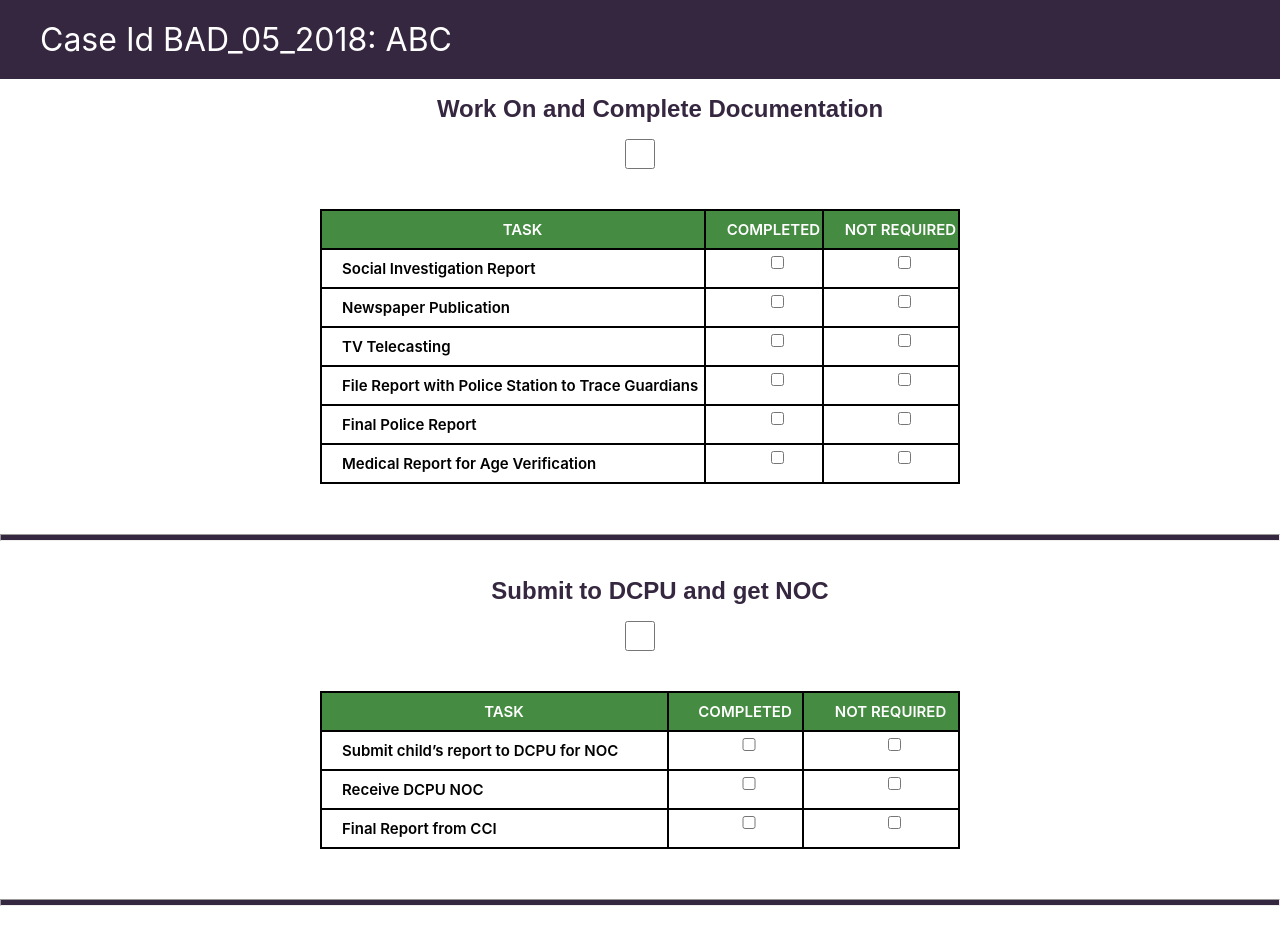
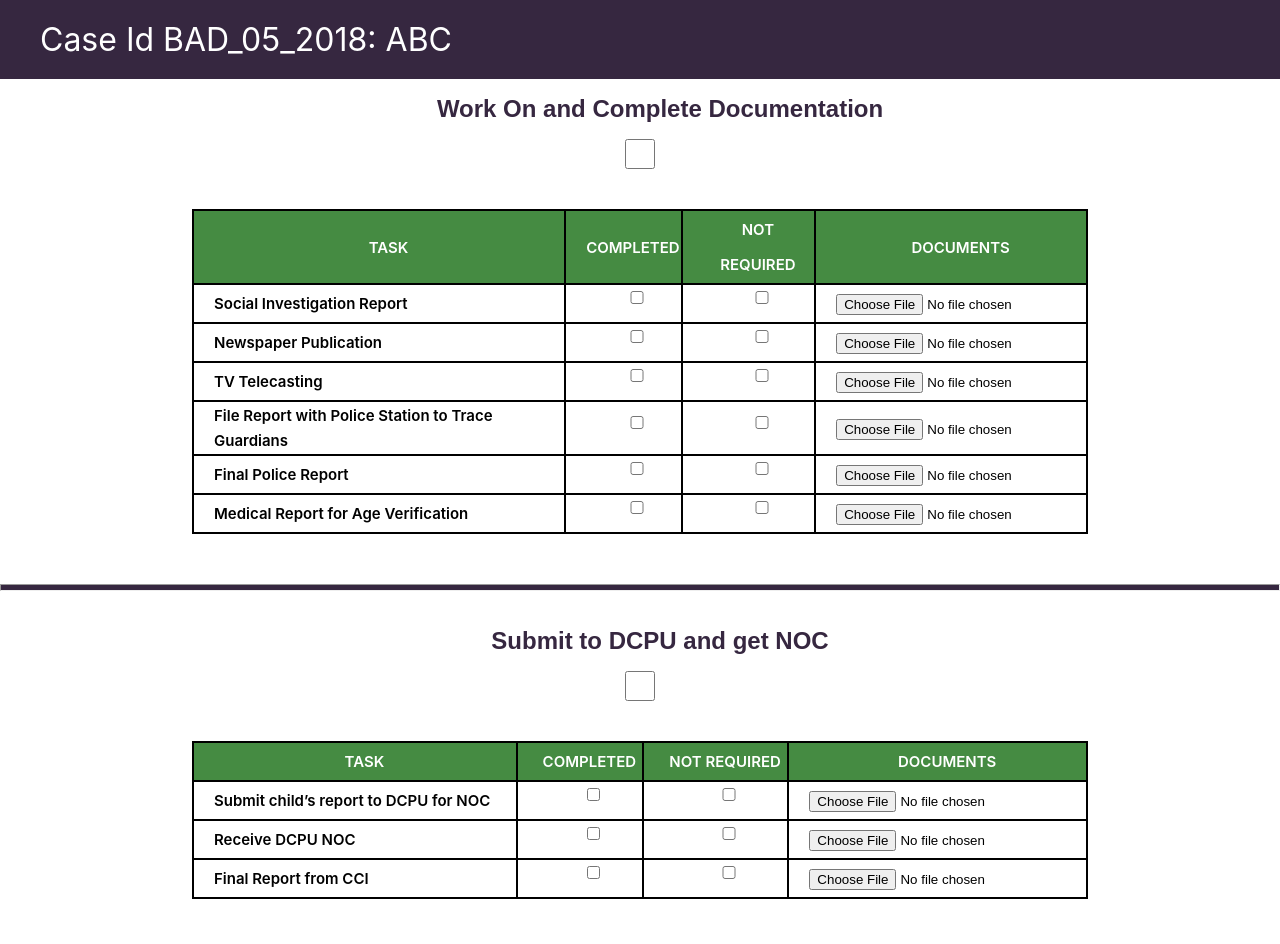
Before and after one commit to tanyaarora2/Team4-CodeToGive, a React (Create React App) app in the folder Frontend/: page /AdmittedTimeline in a window 1280 px wide. Shown: the top 944 px of the page. Built offline with nearby package versions, Linux system fonts and the light colour scheme.

Commit message:
Added input documents

```diff
--- a/Frontend/src/scenes/Mgmt/AbandonedTimeline.js
+++ b/Frontend/src/scenes/Mgmt/AbandonedTimeline.js
@@ -5,6 +5,8 @@ const AbandonedTimeline = () => {
 
   const caseID = "BAD_05_2018";  /*To be fetched from DB*/
   const Name = "ABC";  /*To be fetched from DB*/
+  const [selectedFile, setSelectedFile] = useState();
+  const [isFilePicked, setIsFilePicked] = useState(false);
 
 
   const [step_one, setStepOne] = useState(() => {
@@ -184,7 +186,10 @@ const AbandonedTimeline = () => {
     }
   };
 
-
+  const changeHandler = (event) => {
+		setSelectedFile(event.target.files[0]);
+		setIsFilePicked(true);
+	};
 
 
   return (
@@ -212,6 +217,7 @@ const AbandonedTimeline = () => {
             <th>Task</th>
             <th>Completed</th>
             <th>Not Required</th>
+            <th>Documents</th>
           </tr>
         </thead>
           <tbody>
@@ -229,6 +235,7 @@ const AbandonedTimeline = () => {
                     </label>
                   </td>
                 ))}
+                <td><input type="file" name="file" onChange={changeHandler} /></td>
               </tr>
             ))}
           </tbody>
@@ -260,6 +267,7 @@ const AbandonedTimeline = () => {
             <th>Task</th>
             <th>Completed</th>
             <th>Not Required</th>
+            <th>Documents</th>
           </tr>
           </thead>
           <tbody>
@@ -277,6 +285,7 @@ const AbandonedTimeline = () => {
                     </label>
                   </td>
                 ))}
+                <td><input type="file" name="file" onChange={changeHandler} /></td>
               </tr>
             ))}
           </tbody>
@@ -307,6 +316,7 @@ const AbandonedTimeline = () => {
             <th>Task</th>
             <th>Completed</th>
             <th>Not Required</th>
+            <th>Documents</th>
           </tr>
           </thead>
           <tbody>
@@ -324,6 +334,7 @@ const AbandonedTimeline = () => {
                     </label>
                   </td>
                 ))}
+                <td><input type="file" name="file" onChange={changeHandler} /></td>
               </tr>
             ))}
           </tbody>
@@ -353,6 +364,7 @@ const AbandonedTimeline = () => {
             <th>Task</th>
             <th>Completed</th>
             <th>Not Required</th>
+            <th>Documents</th>
           </tr>
           </thead>
           <tbody>
@@ -370,6 +382,7 @@ const AbandonedTimeline = () => {
                     </label>
                   </td>
                 ))}
+                <td><input type="file" name="file" onChange={changeHandler} /></td>
               </tr>
             ))}
           </tbody>
--- a/Frontend/src/scenes/Mgmt/AdmittedTimeline.js
+++ b/Frontend/src/scenes/Mgmt/AdmittedTimeline.js
@@ -5,6 +5,8 @@ const AdmittedTimeline = () => {
 
   const caseID = "BAD_05_2018";  /*To be fetched from DB*/
   const Name = "ABC";  /*To be fetched from DB*/
+  const [selectedFile, setSelectedFile] = useState();
+  const [isFilePicked, setIsFilePicked] = useState(false);
 
 
   const [step_one, setStepOne] = useState(() => {
@@ -183,7 +185,10 @@ const AdmittedTimeline = () => {
     }
   };
 
-
+  const changeHandler = (event) => {
+		setSelectedFile(event.target.files[0]);
+		setIsFilePicked(true);
+	};
 
 
   return (
@@ -211,6 +216,7 @@ const AdmittedTimeline = () => {
             <th>Task</th>
             <th>Completed</th>
             <th>Not Required</th>
+            <th>Documents</th>
           </tr>
         </thead>
           <tbody>
@@ -228,6 +234,7 @@ const AdmittedTimeline = () => {
                     </label>
                   </td>
                 ))}
+                <td><input type="file" name="file" onChange={changeHandler} /></td>
               </tr>
             ))}
           </tbody>
@@ -259,6 +266,7 @@ const AdmittedTimeline = () => {
             <th>Task</th>
             <th>Completed</th>
             <th>Not Required</th>
+            <th>Documents</th>
           </tr>
           </thead>
           <tbody>
@@ -276,6 +284,7 @@ const AdmittedTimeline = () => {
                     </label>
                   </td>
                 ))}
+                <td><input type="file" name="file" onChange={changeHandler} /></td>
               </tr>
             ))}
           </tbody>
@@ -305,6 +314,7 @@ const AdmittedTimeline = () => {
             <th>Task</th>
             <th>Completed</th>
             <th>Not Required</th>
+            <th>Documents</th>
           </tr>
           </thead>
           <tbody>
@@ -322,6 +332,7 @@ const AdmittedTimeline = () => {
                     </label>
                   </td>
                 ))}
+                <td><input type="file" name="file" onChange={changeHandler} /></td>
               </tr>
             ))}
           </tbody>
@@ -351,6 +362,7 @@ const AdmittedTimeline = () => {
             <th>Task</th>
             <th>Completed</th>
             <th>Not Required</th>
+            <th>Documents</th>
           </tr>
           </thead>
           <tbody>
@@ -368,6 +380,7 @@ const AdmittedTimeline = () => {
                     </label>
                   </td>
                 ))}
+                <td><input type="file" name="file" onChange={changeHandler} /></td>
               </tr>
             ))}
           </tbody>
--- a/Frontend/src/scenes/Mgmt/DetailedTimeline.css
+++ b/Frontend/src/scenes/Mgmt/DetailedTimeline.css
@@ -29,7 +29,7 @@
     border-collapse: collapse;
     margin-left: auto;
     margin-right: auto;
-    width: 50%;
+    width: 70%;
     margin-top: 40px;
 
   }
--- a/Frontend/src/scenes/Mgmt/OrphanedTimeline.js
+++ b/Frontend/src/scenes/Mgmt/OrphanedTimeline.js
@@ -5,6 +5,8 @@ const OrphanedTimeline = () => {
 
   const caseID = "BAD_05_2018";  /*To be fetched from DB*/
   const Name = "ABC";  /*To be fetched from DB*/
+  const [selectedFile, setSelectedFile] = useState();
+  const [isFilePicked, setIsFilePicked] = useState(false);
 
   const [step_one, setStepOne] = useState(() => {
     const storedStepOne = localStorage.getItem(`${caseID}_orphaned_step_one`);
@@ -184,6 +186,10 @@ const OrphanedTimeline = () => {
     }
   };
 
+  const changeHandler = (event) => {
+		setSelectedFile(event.target.files[0]);
+		setIsFilePicked(true);
+	};
 
 
 
@@ -212,6 +218,7 @@ const OrphanedTimeline = () => {
             <th>Task</th>
             <th>Completed</th>
             <th>Not Required</th>
+            <th>Documents</th>
           </tr>
         </thead>
           <tbody>
@@ -229,6 +236,7 @@ const OrphanedTimeline = () => {
                     </label>
                   </td>
                 ))}
+                <td><input type="file" name="file" onChange={changeHandler} /></td>
               </tr>
             ))}
           </tbody>
@@ -259,6 +267,7 @@ const OrphanedTimeline = () => {
             <th>Task</th>
             <th>Completed</th>
             <th>Not Required</th>
+            <th>Documents</th>
           </tr>
           </thead>
           <tbody>
@@ -276,6 +285,7 @@ const OrphanedTimeline = () => {
                     </label>
                   </td>
                 ))}
+                <td><input type="file" name="file" onChange={changeHandler} /></td>
               </tr>
             ))}
           </tbody>
@@ -305,6 +315,7 @@ const OrphanedTimeline = () => {
             <th>Task</th>
             <th>Completed</th>
             <th>Not Required</th>
+            <th>Documents</th>
           </tr>
           </thead>
           <tbody>
@@ -322,6 +333,7 @@ const OrphanedTimeline = () => {
                     </label>
                   </td>
                 ))}
+                <td><input type="file" name="file" onChange={changeHandler} /></td>
               </tr>
             ))}
           </tbody>
@@ -351,6 +363,7 @@ const OrphanedTimeline = () => {
             <th>Task</th>
             <th>Completed</th>
             <th>Not Required</th>
+            <th>Documents</th>
           </tr>
           </thead>
           <tbody>
@@ -368,6 +381,7 @@ const OrphanedTimeline = () => {
                     </label>
                   </td>
                 ))}
+                <td><input type="file" name="file" onChange={changeHandler} /></td>
               </tr>
             ))}
           </tbody>
--- a/Frontend/src/scenes/Mgmt/SurrenderedTimeline.js
+++ b/Frontend/src/scenes/Mgmt/SurrenderedTimeline.js
@@ -4,6 +4,8 @@ import './DetailedTimeline.css';
 const SurrenderedTimeline = () => {
   const caseID = "BAD_05_2018";  /*To be fetched from DB*/
   const Name = "ABC";  /*To be fetched from DB*/
+  const [selectedFile, setSelectedFile] = useState();
+  const [isFilePicked, setIsFilePicked] = useState(false);
 
   const [step_one, setStepOne] = useState(() => {
     const storedStepOne = localStorage.getItem(`${caseID}_surrendered_step_one`);
@@ -154,6 +156,10 @@ const SurrenderedTimeline = () => {
     }
   };
 
+  const changeHandler = (event) => {
+		setSelectedFile(event.target.files[0]);
+		setIsFilePicked(true);
+	};
 
 
 
@@ -182,6 +188,7 @@ const SurrenderedTimeline = () => {
             <th>Task</th>
             <th>Completed</th>
             <th>Not Required</th>
+            <th>Documents</th>
           </tr>
         </thead>
           <tbody>
@@ -199,6 +206,7 @@ const SurrenderedTimeline = () => {
                     </label>
                   </td>
                 ))}
+                <td><input type="file" name="file" onChange={changeHandler} /></td>
               </tr>
             ))}
           </tbody>
@@ -229,6 +237,7 @@ const SurrenderedTimeline = () => {
             <th>Task</th>
             <th>Completed</th>
             <th>Not Required</th>
+            <th>Documents</th>
           </tr>
           </thead>
           <tbody>
@@ -246,6 +255,7 @@ const SurrenderedTimeline = () => {
                     </label>
                   </td>
                 ))}
+                <td><input type="file" name="file" onChange={changeHandler} /></td>
               </tr>
             ))}
           </tbody>
@@ -275,6 +285,7 @@ const SurrenderedTimeline = () => {
             <th>Task</th>
             <th>Completed</th>
             <th>Not Required</th>
+            <th>Documents</th>
           </tr>
           </thead>
           <tbody>
@@ -292,6 +303,7 @@ const SurrenderedTimeline = () => {
                     </label>
                   </td>
                 ))}
+                <td><input type="file" name="file" onChange={changeHandler} /></td>
               </tr>
             ))}
           </tbody>
```
